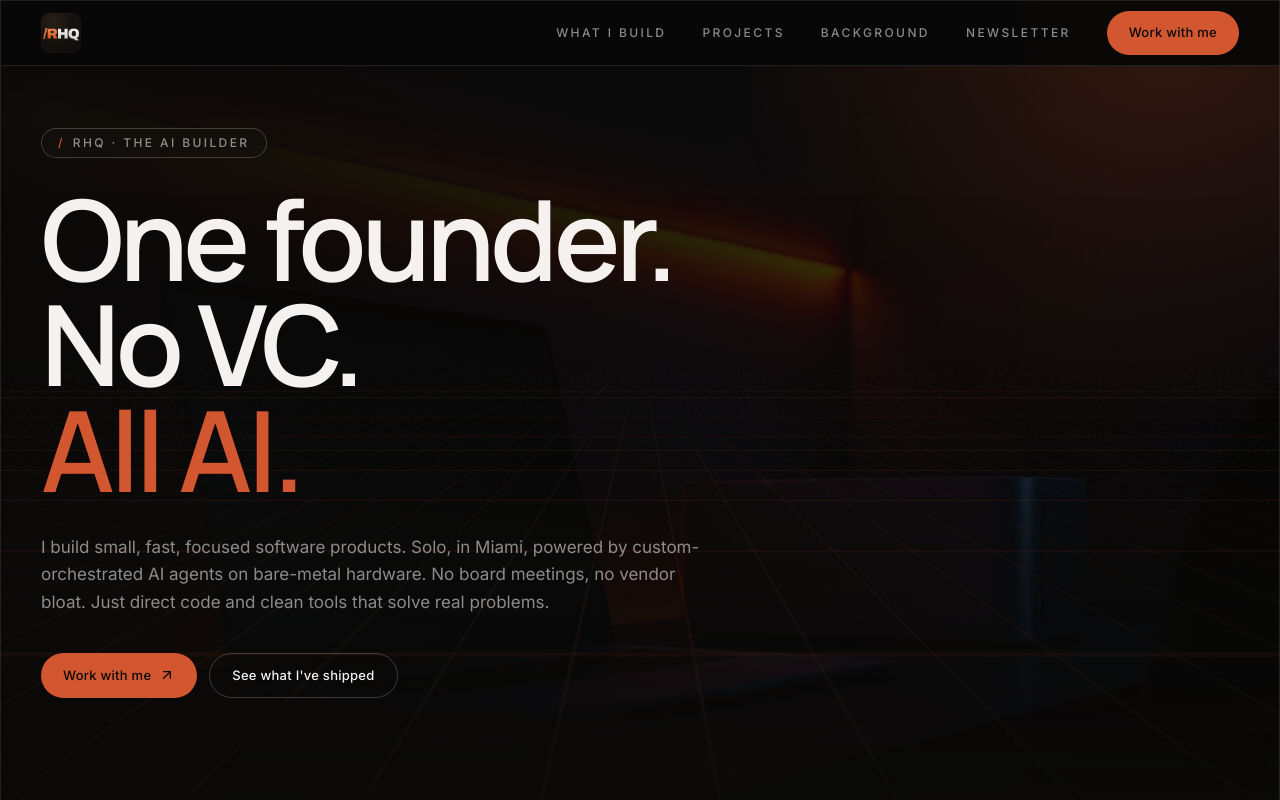
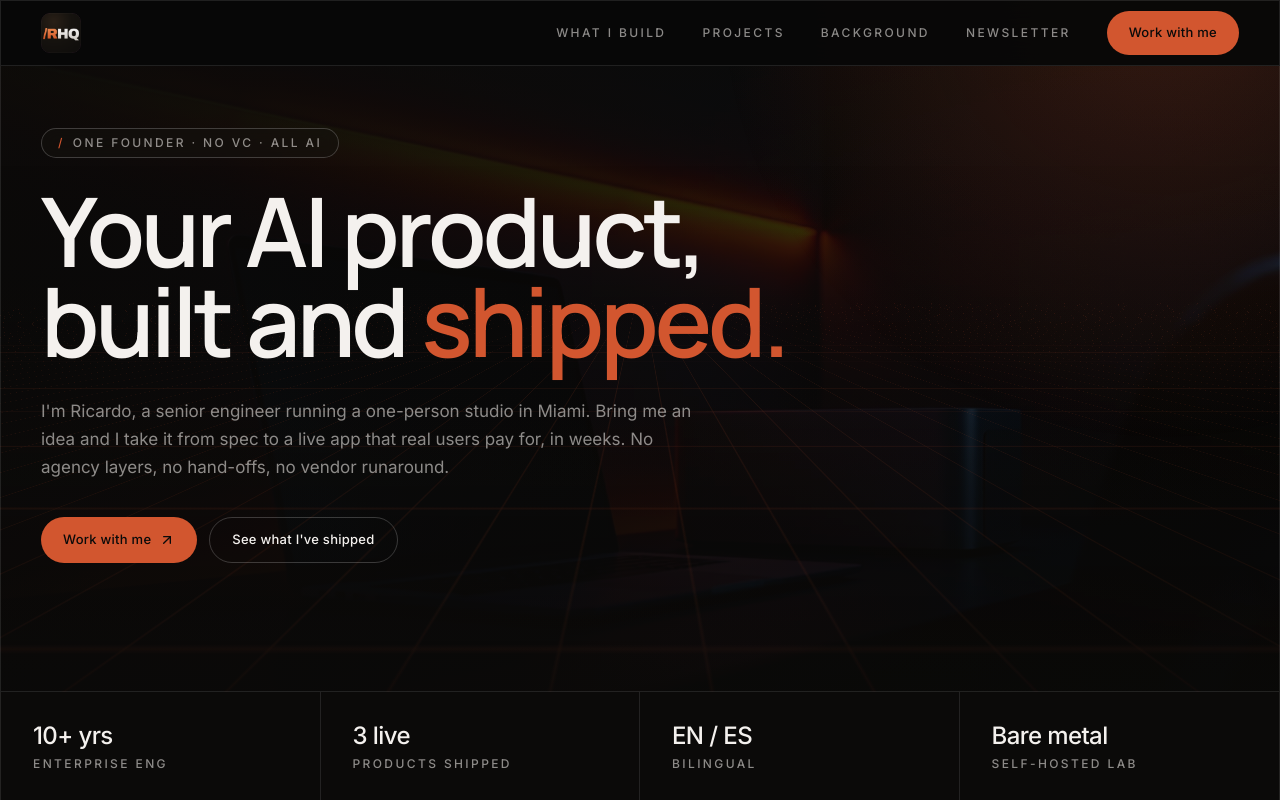
Before and after one commit to rickeyfaneite/rhq-landing, a Next.js app: page / in a window 1280 px wide. Shown: the top 800 px of the page. Built offline with nearby package versions, Linux system fonts and the light colour scheme.

Commit message:
hero: client-outcome copy (Your AI product, built and shipped) + tagline as eyebrow

```diff
--- a/src/components/hero.tsx
+++ b/src/components/hero.tsx
@@ -66,25 +66,23 @@ export function Hero() {
             className="label inline-flex w-fit items-center gap-2 rounded-full border px-4 py-1.5"
             style={{ borderColor: "var(--color-line-strong)", background: "rgba(20,18,15,0.5)", backdropFilter: "blur(8px)" }}
           >
-            <span className="text-orange">/</span> RHQ · THE AI BUILDER
+            <span className="text-orange">/</span> ONE FOUNDER · NO VC · ALL AI
           </span>
         </Reveal>
 
         <Reveal delay={90}>
-          <h1 className="display text-[clamp(2.9rem,9vw,7rem)] pt-7">
-            One founder.
+          <h1 className="display text-[clamp(2.6rem,8vw,6rem)] pt-7">
+            Your AI product,
             <br />
-            No VC.
-            <br />
-            <span className="text-orange">All AI.</span>
+            built and <span className="text-orange">shipped.</span>
           </h1>
         </Reveal>
 
         <Reveal delay={170} className="max-w-2xl pt-8">
           <p className="text-[17px] leading-relaxed text-[color:var(--color-muted)]">
-            I build small, fast, focused software products. Solo, in Miami, powered by
-            custom-orchestrated AI agents on bare-metal hardware. No board meetings, no
-            vendor bloat. Just direct code and clean tools that solve real problems.
+            I&apos;m Ricardo, a senior engineer running a one-person studio in Miami. Bring me an
+            idea and I take it from spec to a live app that real users pay for, in weeks. No
+            agency layers, no hand-offs, no vendor runaround.
           </p>
         </Reveal>
 
```
